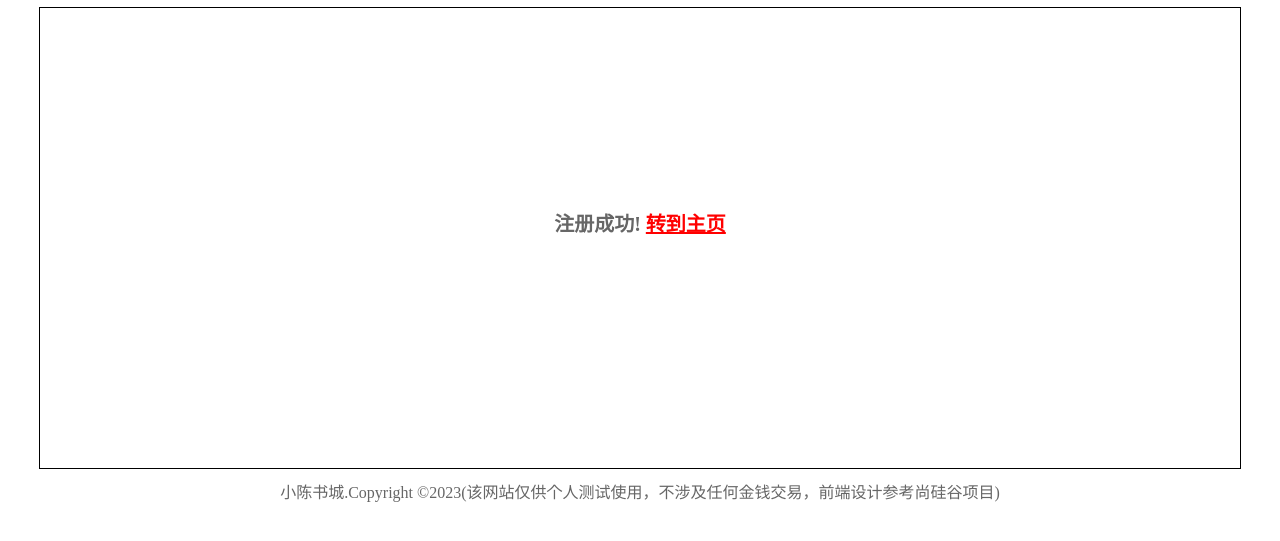
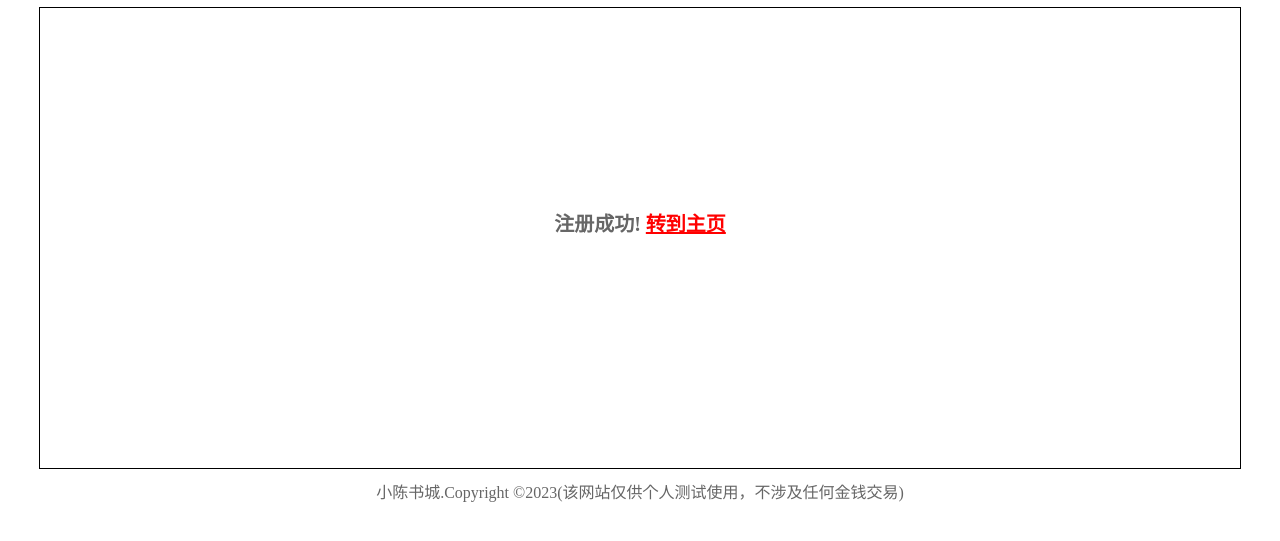
Before and after one commit to c775743977/bookstore, a plain HTML site: page views/pages/user/regist_success.html in a window 1280 px wide. Shown: the part 97-638 px from the top of the page. Drawn offline with Linux system fonts and the light colour scheme.

Commit message:
Update regist_success.html

```diff
--- a/views/pages/user/regist_success.html
+++ b/views/pages/user/regist_success.html
@@ -34,7 +34,7 @@
 
 		<div id="bottom">
 			<span>
-				小陈书城.Copyright &copy;2023(该网站仅供个人测试使用，不涉及任何金钱交易，前端设计参考尚硅谷项目)
+				小陈书城.Copyright &copy;2023(该网站仅供个人测试使用，不涉及任何金钱交易)
 			</span>
 		</div>
 </body>
```
